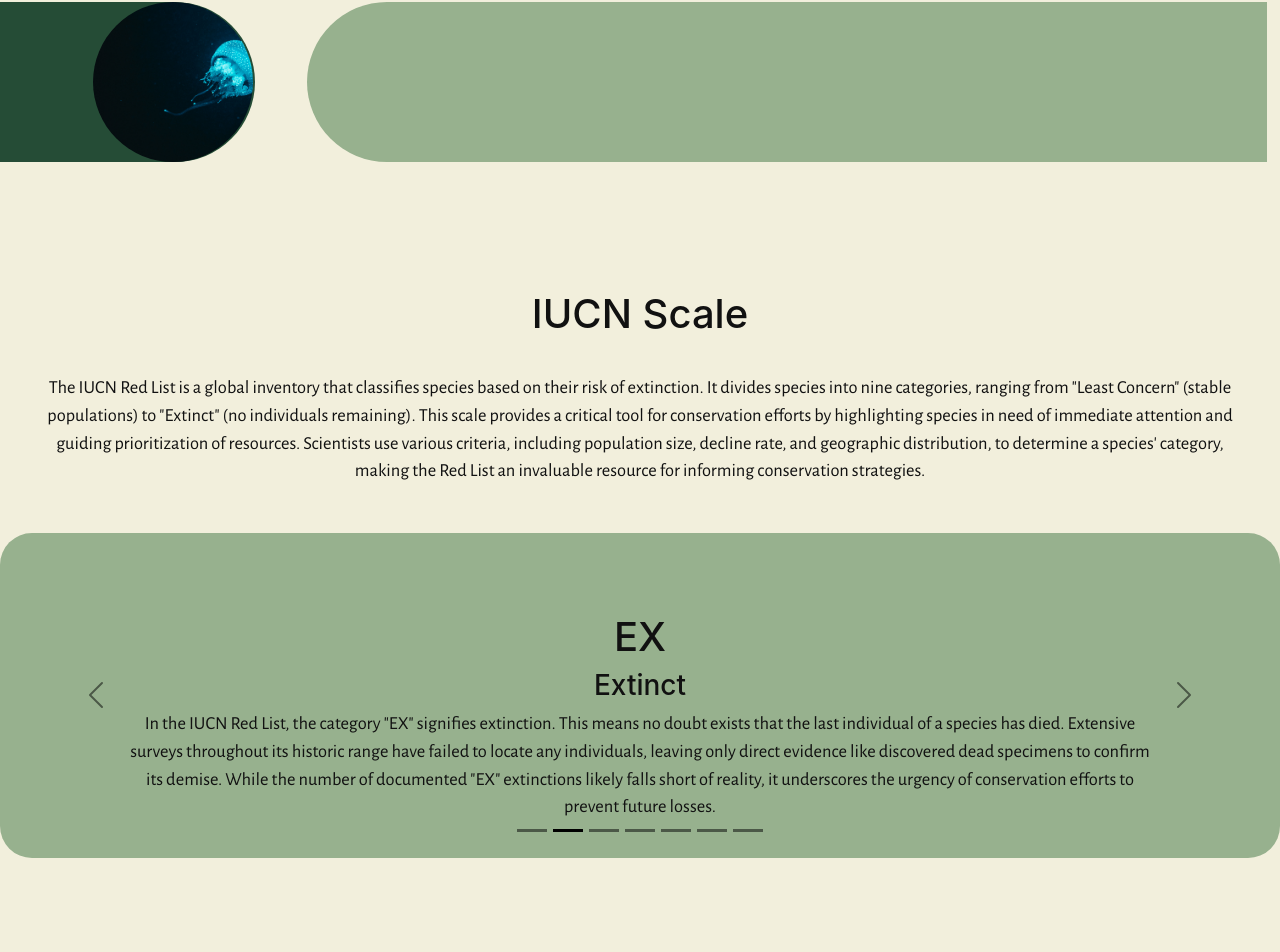
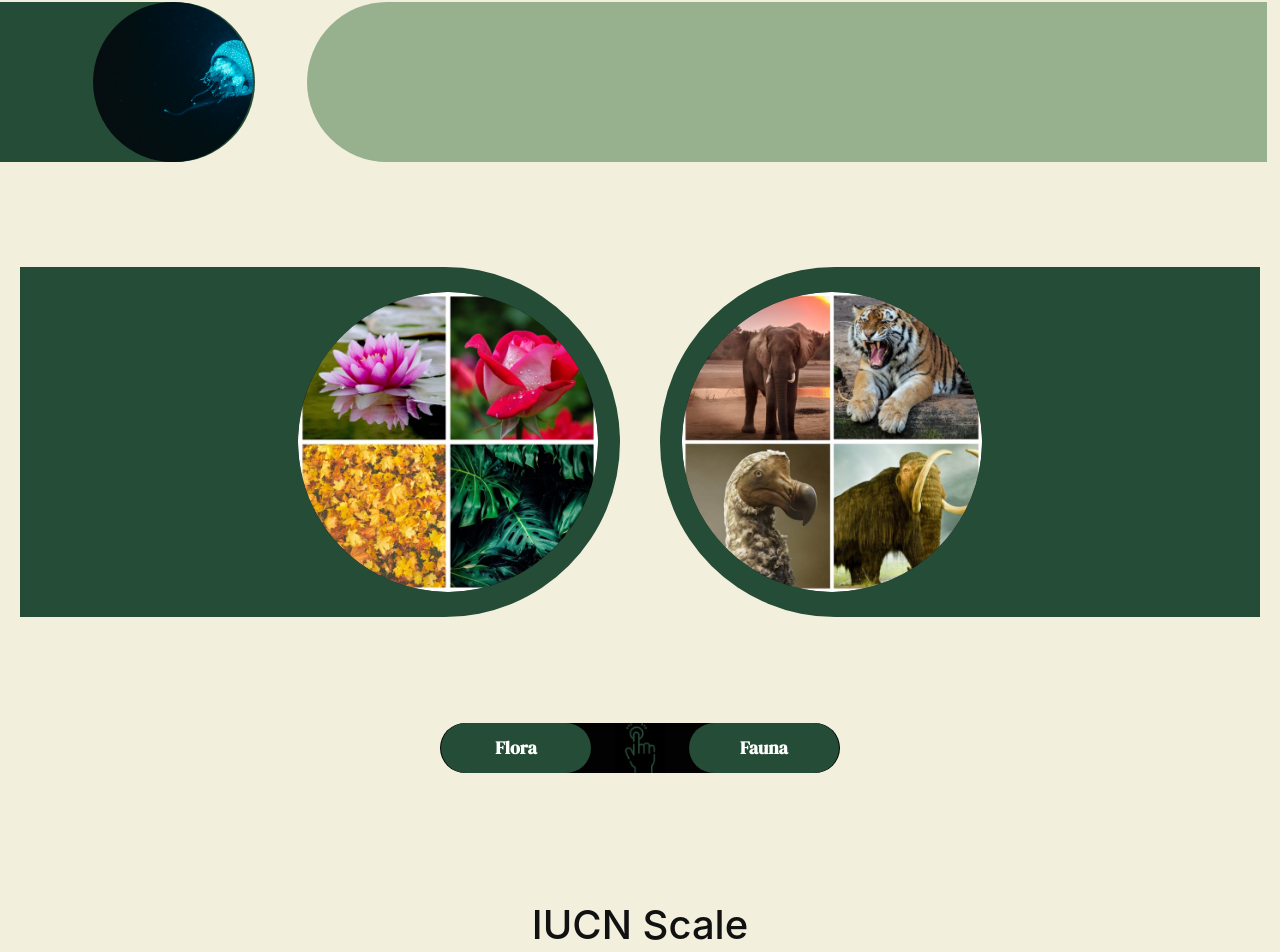
Before and after one commit to AasthaAgrawal444/MadhuVann, a React (Create React App) app in the folder madhuvann/: page / in a window 1280 px wide. Shown: the part 1089-2041 px from the top of the page. Before the commit the page ends 1979 px from the top, so only its background shows below. Built offline with nearby package versions, Linux system fonts and the light colour scheme; a web font is replaced by a local one.

Commit message:
added florafauna

```diff
--- a/madhuvann/src/Components/homepage.js
+++ b/madhuvann/src/Components/homepage.js
@@ -3,14 +3,14 @@ import Navbar from "../Components/homepage/Navbar";
 import LetsBegin from "./homepage/LetsBegin";
 import Introductory from "./homepage/Introductory";
 import IUCN from "./homepage/IUCN";
-
+import Florafauna from "./homepage/Florafauna";
 function Homepage() {
   return (
     <div>
       <Navbar />
       <LetsBegin />
       <Introductory />
-
+      <Florafauna />
       <IUCN />
     </div>
   );
```
Also changed, not shown: madhuvann/src/Components/homepage/Florafauna.jsx (renamed from madhuvann/src/Components/florafauna/Florafauna.jsx).
